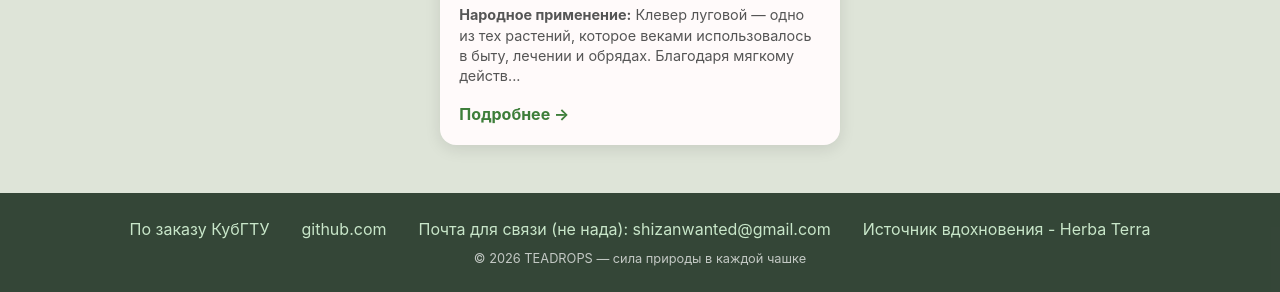
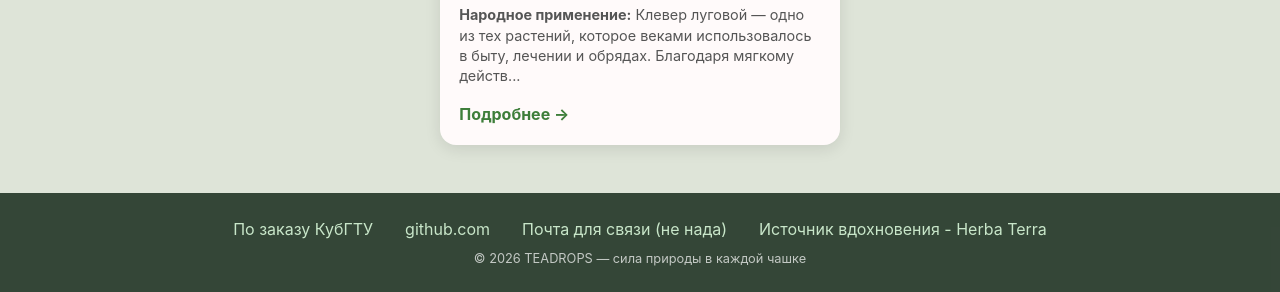
Before and after one commit to KrotovayaNora/travi_site, a plain HTML site: page index.html in a window 1280 px wide. Shown: the part 3076-3368 px from the top of the page. Drawn offline with Linux system fonts and the light colour scheme.

Commit message:
Update index.html

```diff
--- a/index.html
+++ b/index.html
@@ -452,7 +452,7 @@
         <div class="footer-links">
             <a href="https://kubstu.ru" target="_blank">По заказу КубГТУ</a>
             <a href="https://github.com/KrotovayaNora/travi_site" target="_blank">github.com</a>
-            <a href="mailto:shizanwanted@gmail.com">Почта для связи (не нада): shizanwanted@gmail.com</a>
+            <a href="shizanwanted@gmail.com">Почта для связи (не нада)</a>
             <a href="https://travypro.ru">Источник вдохновения - Herba Terra</a>
         </div>
         <div class="copyright">© 2026 TEADROPS — сила природы в каждой чашке</div>
```
